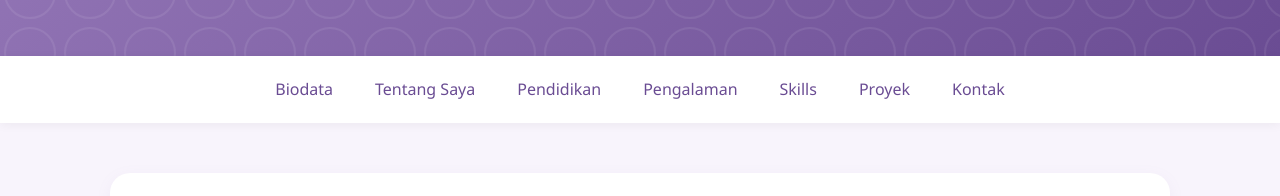
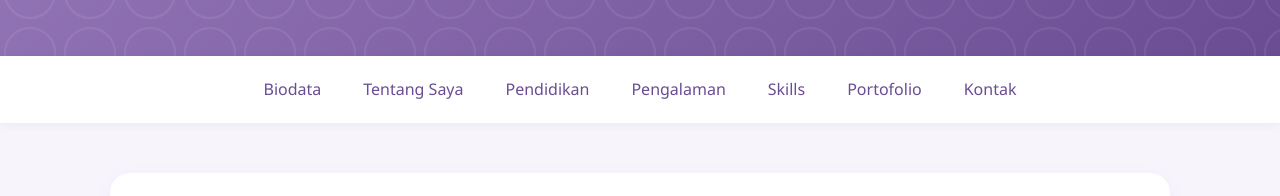
Before and after one commit to serasandriani/CV-WEBSITE, a plain HTML site: page index.html in a window 1280 px wide. Shown: the part 397-593 px from the top of the page. Drawn offline with Linux system fonts and the light colour scheme.

Commit message:
Update index.html

```diff
--- a/index.html
+++ b/index.html
@@ -502,7 +502,7 @@
                 <li><a href="#pendidikan">Pendidikan</a></li>
                 <li><a href="#pengalaman-kerja">Pengalaman</a></li>
                 <li><a href="#skills">Skills</a></li>
-                <li><a href="#proyek">Proyek</a></li>
+                <li><a href="#proyek">Portofolio</a></li>
                 <li><a href="#kontak">Kontak</a></li>
             </ul>
         </div>
```
